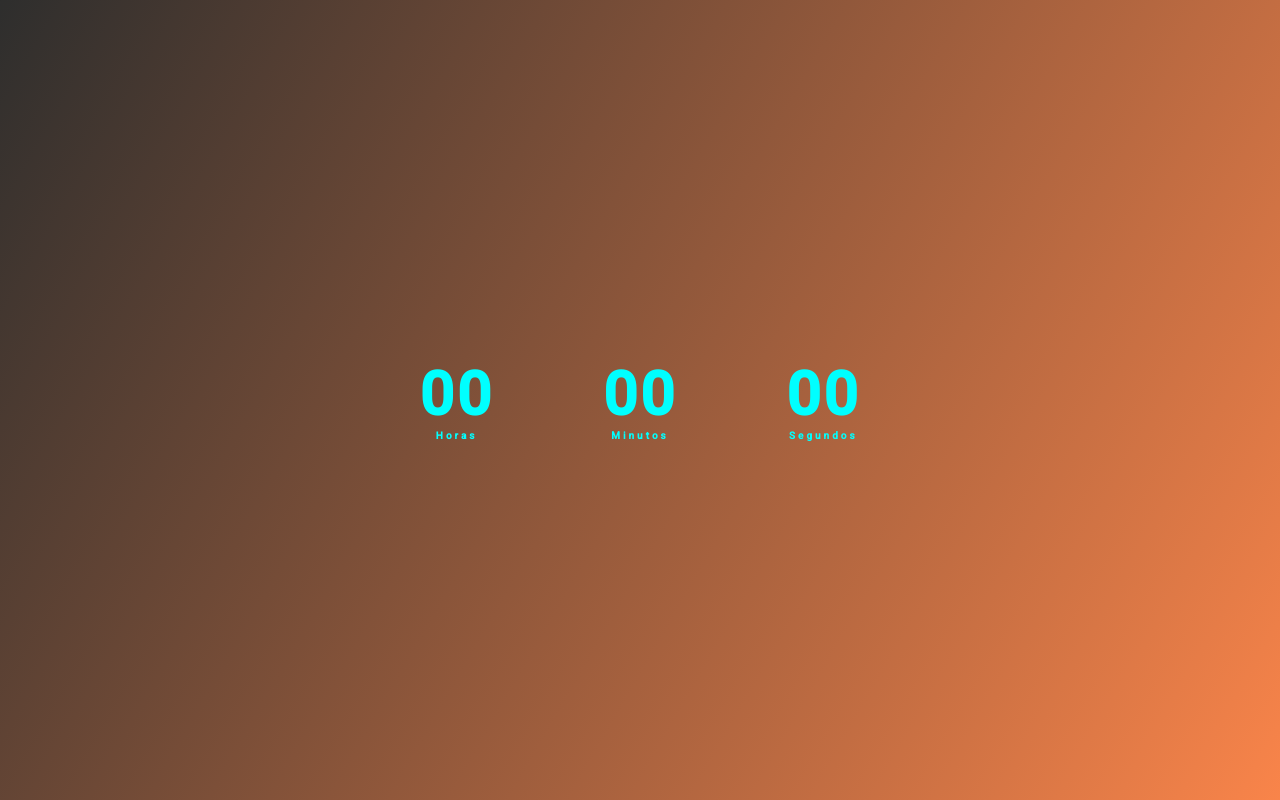
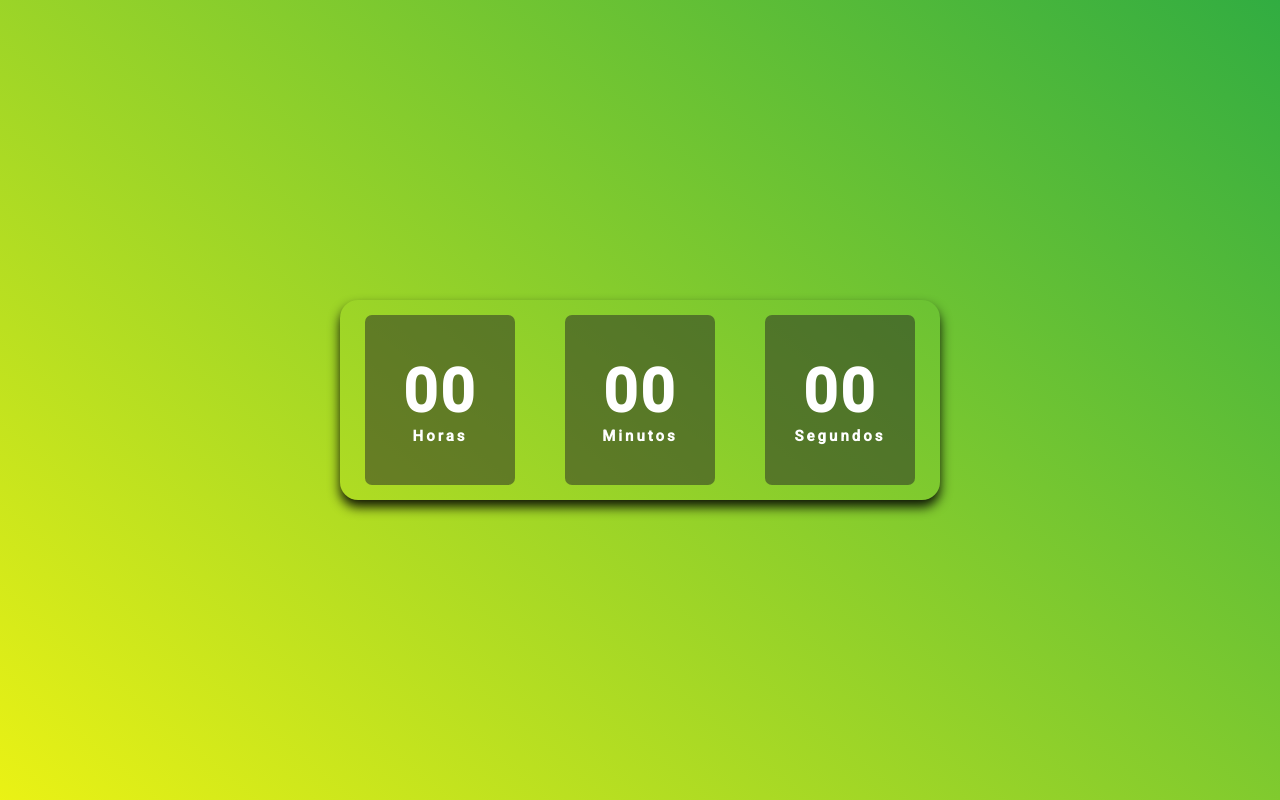
Before and after one commit to ZeClaudio-Jr/Digital_clock, a plain HTML site: page index.html in a window 1280 px wide. Drawn offline with Linux system fonts and the light colour scheme.

Commit message:
Ajustes de estilos

```diff
--- a/assets/css/style.css
+++ b/assets/css/style.css
@@ -10,7 +10,7 @@
 
 body {
     height: 100vh;
-    background: linear-gradient(120deg, #080807d8, #f86e29d8);
+    background: linear-gradient(400deg, #e9f109f3, #0c9e1fd8);
     display: flex;
     align-items: center;
     justify-content: center;
@@ -21,10 +21,10 @@ body {
     align-items: center;
     justify-content: space-around;
     height: 200px;
-    width: 550px;
+    width: 600px;
     background: transparent;
-    border-radius: 3px;
-    box-shadow: 0px 8px 10px rgba(red, green, blue, .5);
+    border-radius: 18px;
+    box-shadow: 0px 7px 12px rgba(0, 0, 0, .9);
 }
 
 .relogio div {
@@ -34,8 +34,8 @@ body {
     flex-direction: column;
     align-items: center;
     justify-content: center;
-    color: aqua;
-    background: rgba(pink, brown, yellow, .9);
+    color: #fff;
+    background: rgba(37, 36, 36, 0.5);
     box-shadow: 5px, 5px, 15px, rgba(0, 0, 0, .7);
     border-radius: 7px;
     letter-spacing: 3px;
@@ -47,6 +47,7 @@ body {
 }
 
 .relogio span.tempo {
-    font-size: 10px;
+    font-size: 15px;
+    font-family: 'roboto';
 
 }
```
